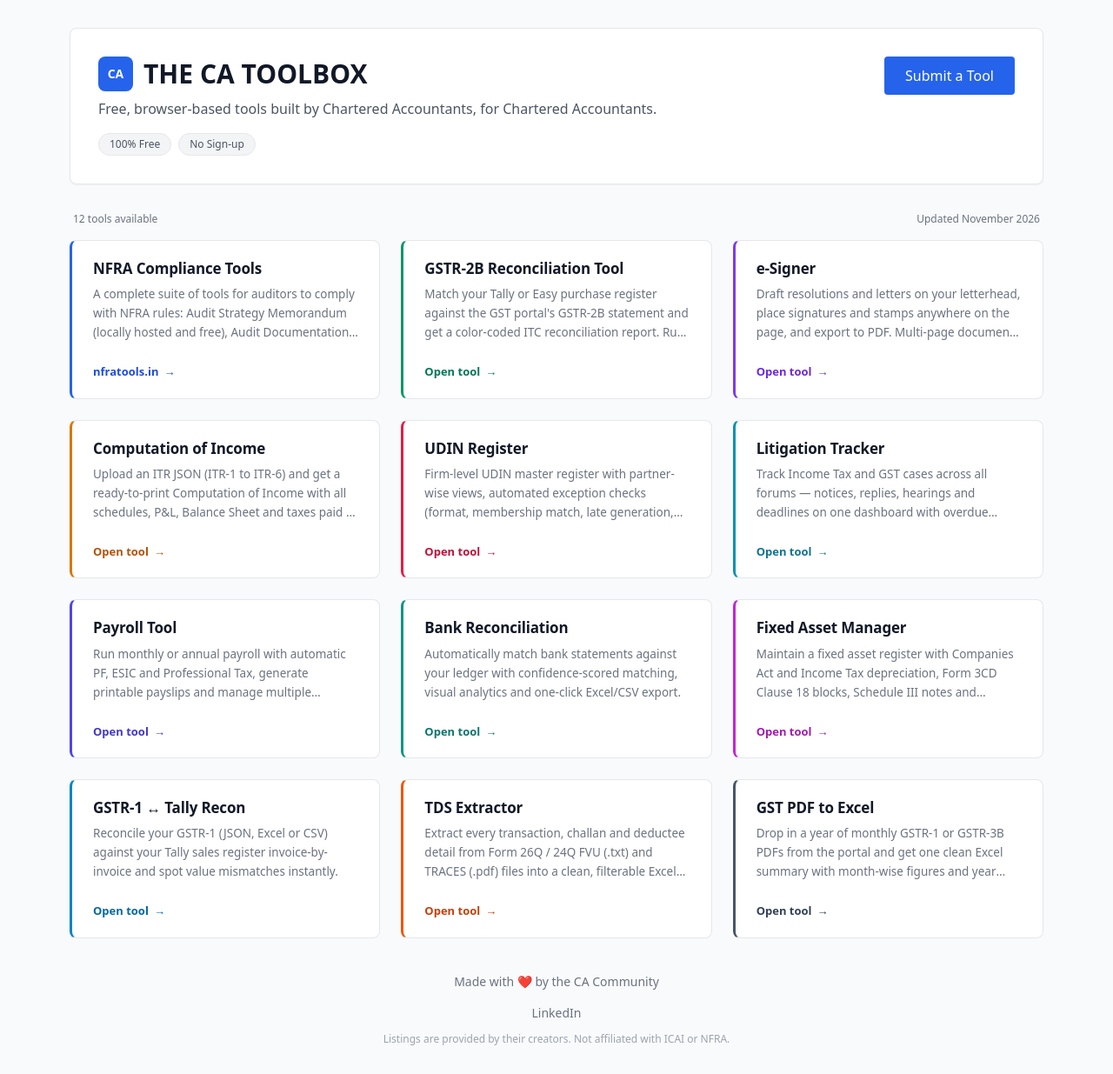
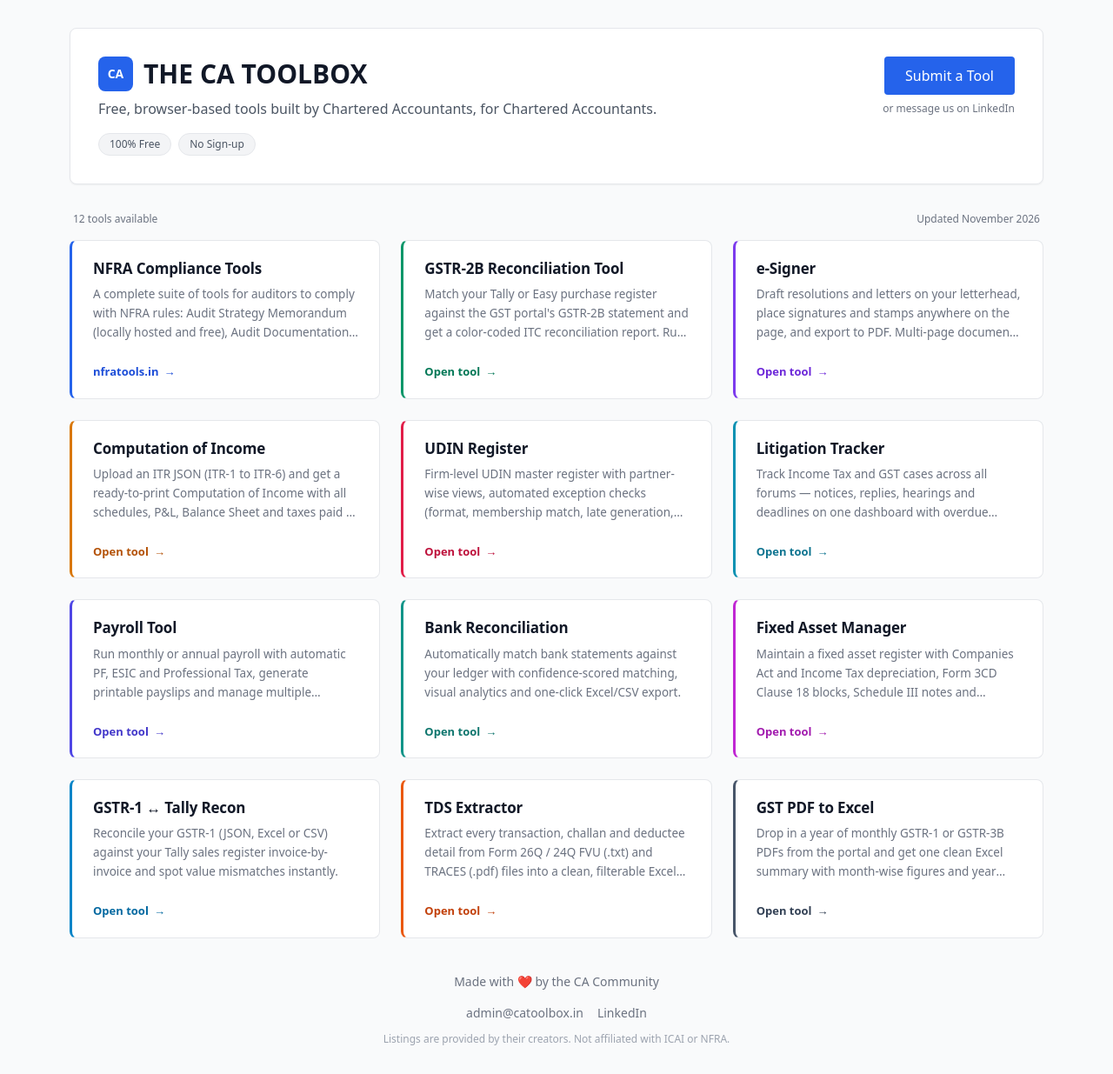
Before and after one commit to teamsleekcom-lgtm/ca-toolbox, a plain HTML site: page index.html in a window 1280 px wide. Shown: the whole page at 87% size. Drawn offline with nearby package versions, Linux system fonts and the light colour scheme.

Commit message:
Add admin@catoolbox.in as the main tool-submission route
Owner bought the mailbox, so the site now submits by email:
- 'Submit a Tool' opens a mailto to admin@catoolbox.in with a pre-filled
  subject and a short template (tool name, link, description, creator)
- 'or message us on LinkedIn' sits under the button as a second route,
  pointing at the Page rather than the unreliable DM deep link
- Footer lists the address next to LinkedIn (flex-wrap so it never
  overflows on mobile)
- One constant (SUBMIT_EMAIL) drives the button, the empty-state link and
  the footer; setting it to '' falls back to LinkedIn only and hides the
  duplicates

README updated: two-route explanation, how to change the address, and why
LinkedIn links to the Page instead of a direct message.

```diff
--- a/index.html
+++ b/index.html
@@ -90,11 +90,17 @@
                             Sign-up</span>
                     </div>
                 </div>
-                <a id="submit-btn" href="https://www.linkedin.com/messaging/thread/new/?recipient=116474011"
-                    target="_blank" rel="noopener noreferrer" title="Opens a direct message to our LinkedIn Page"
-                    class="inline-block self-start bg-blue-600 hover:bg-blue-700 text-white font-medium py-2.5 px-6 rounded transition-all duration-200 transform hover:-translate-y-0.5 whitespace-nowrap">
-                    Submit a Tool
-                </a>
+                <div class="flex flex-col gap-2 self-start sm:items-end">
+                    <a id="submit-btn" href="mailto:admin@catoolbox.in"
+                        class="inline-block bg-blue-600 hover:bg-blue-700 text-white font-medium py-2.5 px-6 rounded transition-all duration-200 transform hover:-translate-y-0.5 whitespace-nowrap">
+                        Submit a Tool
+                    </a>
+                    <a id="submit-alt" class="linkedin-link text-xs text-gray-500 hover:text-blue-600 transition-colors duration-200"
+                        target="_blank" rel="noopener noreferrer"
+                        href="https://www.linkedin.com/company/catoolbox-in/">
+                        or message us on LinkedIn
+                    </a>
+                </div>
             </div>
         </header>
 
@@ -117,8 +123,7 @@
             <div id="empty" hidden
                 class="p-8 text-center text-gray-500 border border-dashed border-gray-300 rounded-xl bg-white">
                 No tools listed yet. Know a great free tool for CAs?
-                <a class="submit-link text-blue-600 hover:underline" target="_blank" rel="noopener noreferrer"
-                    href="https://www.linkedin.com/messaging/thread/new/?recipient=116474011">Submit it</a>!
+                <a class="submit-link text-blue-600 hover:underline" href="mailto:admin@catoolbox.in">Submit it</a>!
             </div>
 
             <!-- Cards -->
@@ -130,7 +135,9 @@
         <!-- Footer -->
         <footer class="mt-10 text-center text-sm text-gray-500">
             <p class="mb-4">Made with ❤️ by the CA Community</p>
-            <div class="flex justify-center space-x-4">
+            <div class="flex flex-wrap justify-center gap-4">
+                <a id="footer-email" class="text-gray-500 hover:text-blue-600 transition-colors duration-200"
+                    href="mailto:admin@catoolbox.in">admin@catoolbox.in</a>
                 <a href="https://www.linkedin.com/company/catoolbox-in/" target="_blank" rel="noopener noreferrer"
                     class="text-gray-500 hover:text-blue-600 transition-colors duration-200">LinkedIn</a>
             </div>
@@ -143,13 +150,17 @@
         /* ============================================================
            Site configuration
            ============================================================ */
-        // Email used by every "Submit a Tool" link. Leave '' to fall back
-        // to the LinkedIn Page DM. Example: 'tools@catoolbox.in'
-        const SUBMIT_EMAIL = '';
+        // Submission email. Every Submit link uses this; the LinkedIn Page is
+        // offered as a second route. Set to '' to fall back to LinkedIn only.
+        const SUBMIT_EMAIL = 'admin@catoolbox.in';
 
+        // LinkedIn Page (opens the page; visitors use its Message button).
+        // The direct-message deep link is kept for reference only, because it
+        // was reported as unreliable.
+        const LINKEDIN_PAGE_URL = 'https://www.linkedin.com/company/catoolbox-in/';
         const LINKEDIN_DM_URL = 'https://www.linkedin.com/messaging/thread/new/?recipient=116474011';
         const SUBMIT_URL = SUBMIT_EMAIL
-            ? `mailto:${SUBMIT_EMAIL}?subject=${encodeURIComponent('Tool Submission — CA Toolbox')}&body=${encodeURIComponent('Tool name:\nLink (where the tool lives):\nShort description:\nCreator / firm:\n')}`
+            ? `mailto:${SUBMIT_EMAIL}?subject=${encodeURIComponent('Tool Submission — CA Toolbox')}&body=${encodeURIComponent('Tool name:\nLink (where the tool lives):\nShort description:\nCreator / firm:\n\nSent from catoolbox.in')}`
             : LINKEDIN_DM_URL;
 
         const GITHUB_USERNAME = 'teamsleekcom-lgtm';
@@ -187,8 +198,21 @@
         (function applySubmitUrl() {
             document.getElementById('submit-btn').href = SUBMIT_URL;
             document.querySelectorAll('.submit-link').forEach(a => a.href = SUBMIT_URL);
+            document.querySelectorAll('.linkedin-link').forEach(a => a.href = LINKEDIN_PAGE_URL);
+
+            const alt = document.getElementById('submit-alt');
+            const mail = document.getElementById('footer-email');
             if (SUBMIT_EMAIL) {
-                document.getElementById('submit-btn').title = 'Opens an email to ' + SUBMIT_EMAIL;
+                document.getElementById('submit-btn').title =
+                    'Opens an email to ' + SUBMIT_EMAIL + ' with a pre-filled template';
+                if (mail) {
+                    mail.href = 'mailto:' + SUBMIT_EMAIL;
+                    mail.textContent = SUBMIT_EMAIL;
+                }
+            } else {
+                // Primary already goes to LinkedIn, so hide the duplicates
+                if (alt) alt.hidden = true;
+                if (mail) mail.hidden = true;
             }
         })();
 
```
Also changed, not shown: 1 other file.
